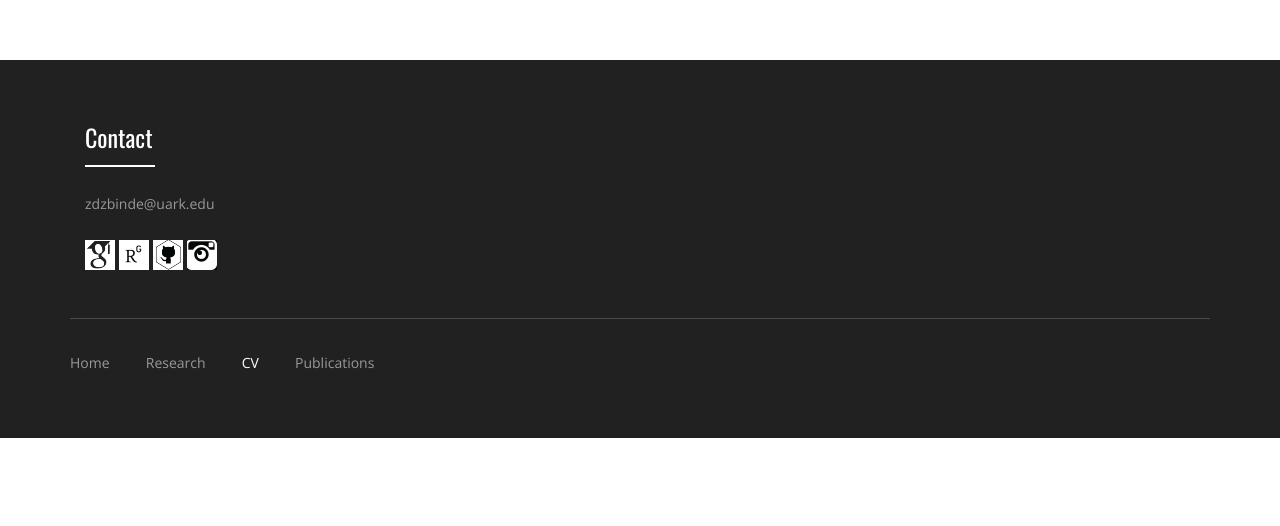
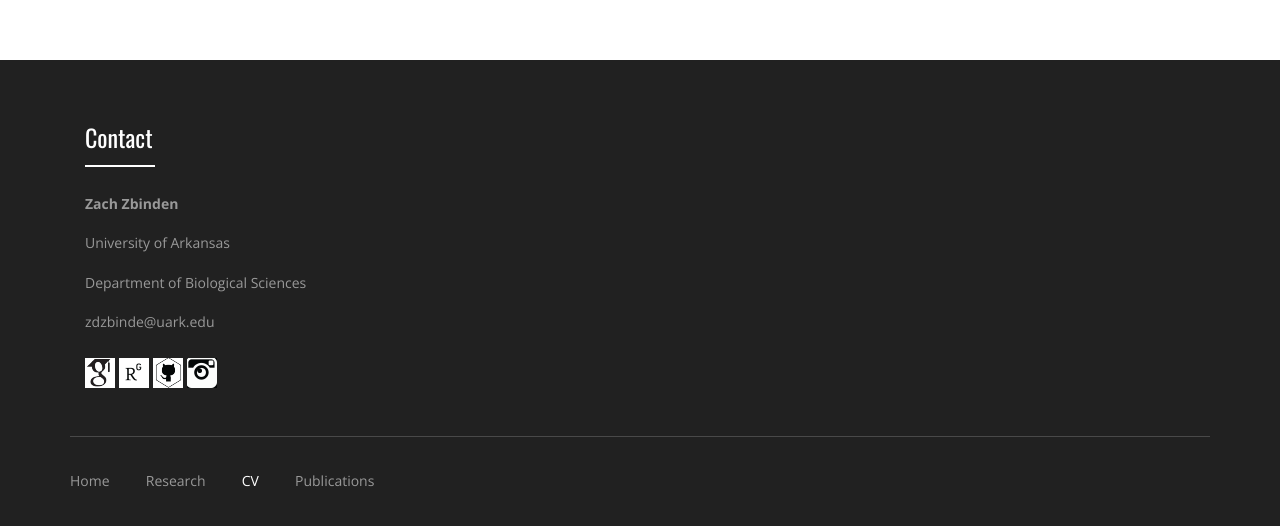
Before and after one commit to zdzbinden/zdzbinden.github.io, a plain HTML site: page CV.html in a window 1280 px wide. Shown: the part 1969-2495 px from the top of the page. Before the commit the page ends 2407 px from the top, so only its background shows below. Drawn offline with nearby package versions, Linux system fonts and the light colour scheme.

Commit message:
spring 2022 updates

```diff
--- a/CV.html
+++ b/CV.html
@@ -106,6 +106,9 @@
 			<div class="footer-grids">
 				<div class="col-md-4 footer-grid animated wow slideInLeft" data-wow-delay="0.1s">
                     <h3>Contact</h3>
+					<p><b>Zach Zbinden</b></p>
+					<p>University of Arkansas</p>
+					<p>Department of Biological Sciences</p>
                     <p>zdzbinde@uark.edu</p>
 					<div class="social">
 						<ul class="social-nav model-8">
```
Also changed, not shown: index.html (+3 -0 lines), publications.html (+3 -0 lines), research.html (+3 -0 lines), 1 other file.
